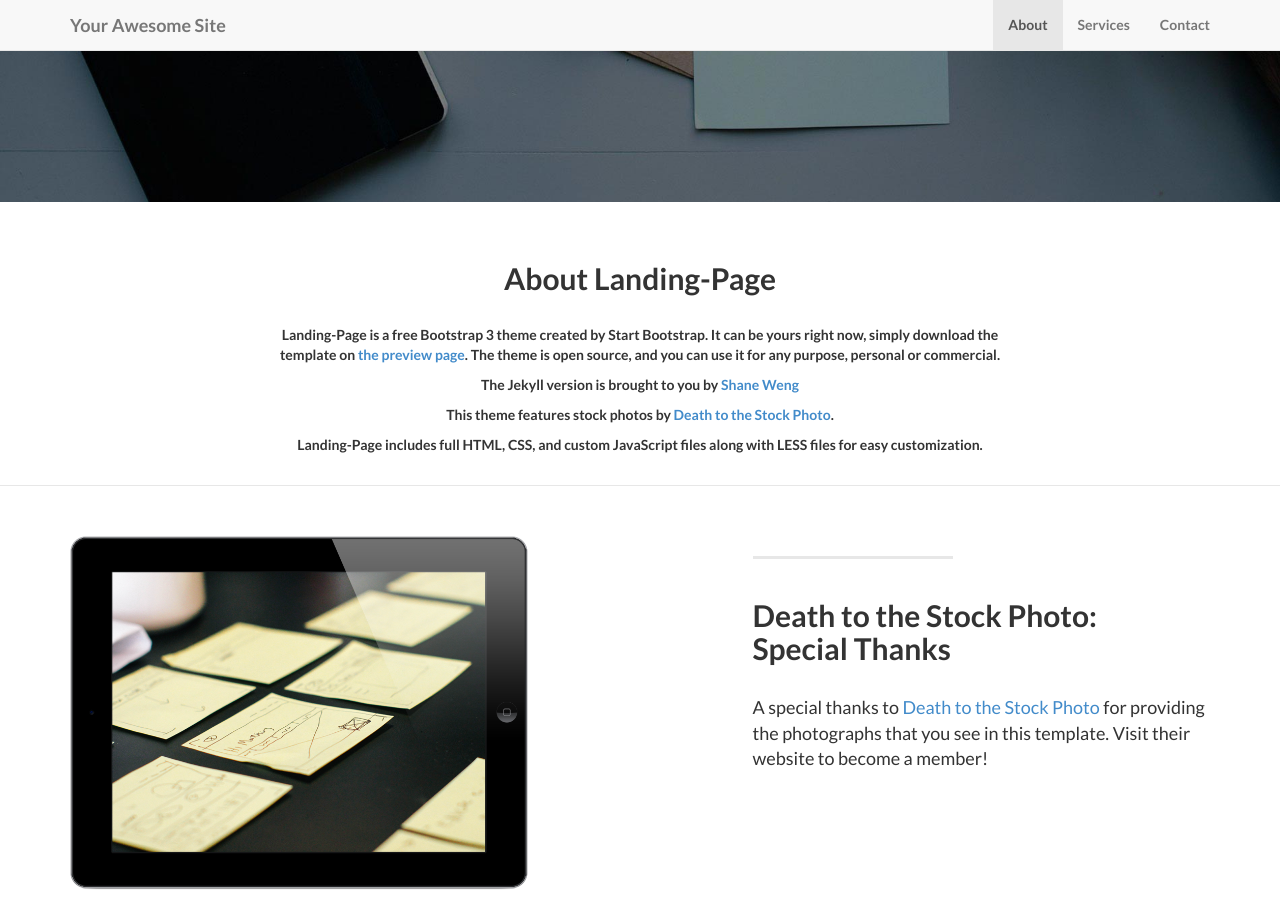
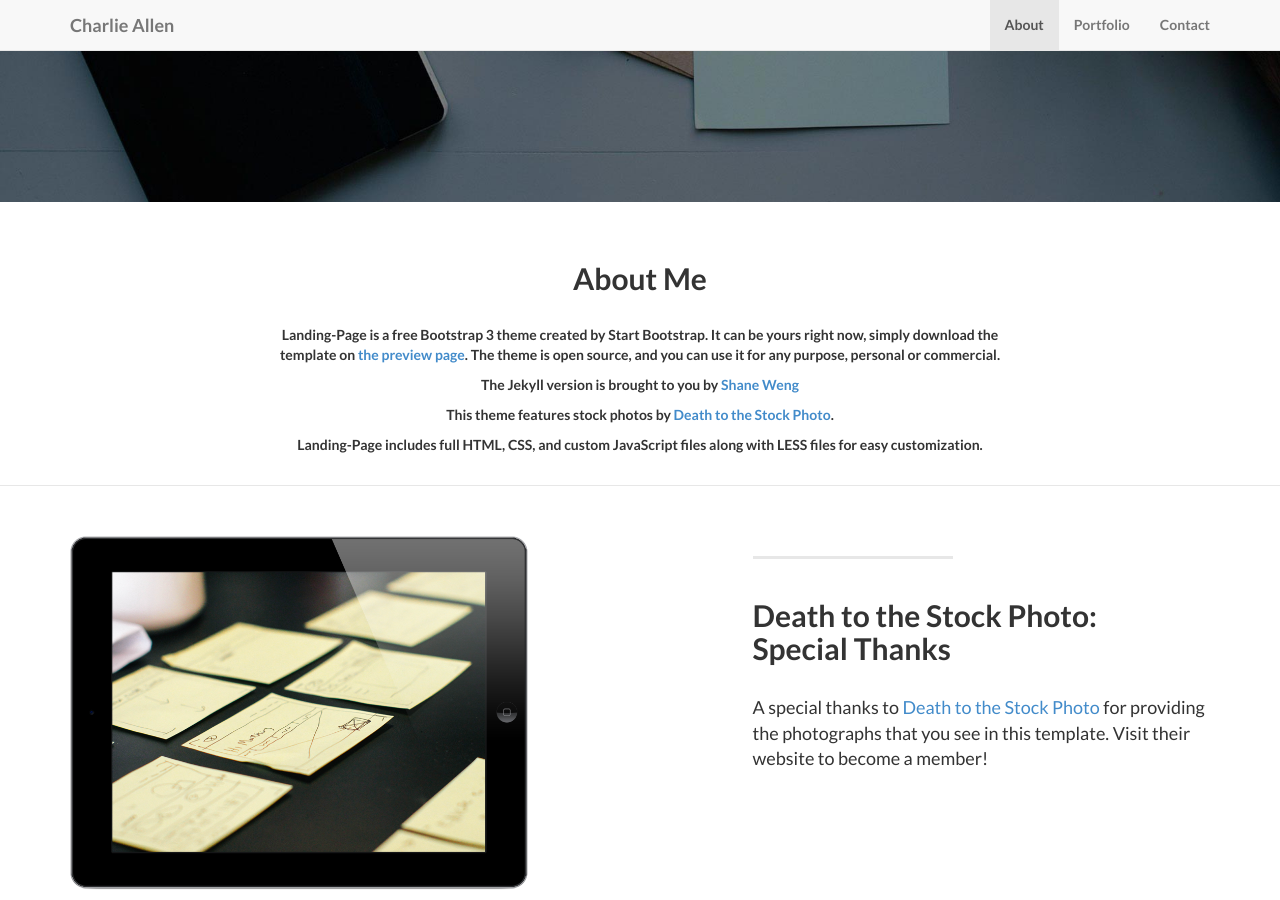
Before and after one commit to CharlieAllen/CharlieAllen.github.io, a Jekyll site: the page built from index.html, in a window 1280 px wide and 900 px high, scrolled down 575 px. Built offline with Jekyll 4.4.1, drawn with Linux system fonts in a browser that asks for light colours; part of the change alters nothing that is shown; some of the changed text lies outside the part shown.

```diff
--- a/_config.yml
+++ b/_config.yml
@@ -2,14 +2,11 @@
 #      Main Configs       #
 # ----------------------- #
 
-url: http://yoursite.com
-title: Your Awesome Site
-email: your-email@domain.com
-author: Your Name
-description: > # "Write an awesome description for your new site here.
-  You can edit this line in _config.yml. It will appear in your document
-  head meta (for Google search results) and in your feed.xml site
-  description.
+url: http://charlieallen.github.io/
+title: Charlie Allen
+email: charlieallen81@gmail.com
+author: Charlie Allen
+description: > # "London based Web Developer"
 copyright: 'Copyright &copy; 2015 Your Name. All Rights Reserved.'
 credits: 'Credits: Landing Page is a free to use, open source Bootstrap theme created by <a href="http://startbootstrap.com/">Start Bootstrap</a>.'
 
@@ -27,8 +24,8 @@ permalink: pretty
 
 social:
   - title: twitter
-    url: https://twitter.com/SBootstrap
+    url: https://twitter.com/spangle_cat
   - title: github
-    url: https://github.com/IronSummitMedia/startbootstrap
+    url: https://github.com/CharlieAllen
   - title: linkedin
-    url:
+    url: https://www.linkedin.com/in/charlieallen4
--- a/_includes/about.html
+++ b/_includes/about.html
@@ -3,7 +3,7 @@
         <div class="row">
             <div class="col-lg-8 col-lg-offset-2">
               <br/><br/>
-              <h2>About Landing-Page</h2>
+              <h2>About Me</h2>
               <br/>
                 <p>Landing-Page is a free Bootstrap 3 theme created by Start Bootstrap. It can be yours right now, simply download the template on <a href="http://startbootstrap.com/template-overviews/landing-page/">the preview page</a>. The theme is open source, and you can use it for any purpose, personal or commercial.</p>
                 <p>The Jekyll version is brought to you by <a href="https://github.com/swcool">Shane Weng</a></p>
--- a/_includes/contact.html
+++ b/_includes/contact.html
@@ -4,7 +4,7 @@
 
 			<div class="row">
 				<div class="col-lg-6">
-					<h2>Keep in Touch:</h2>
+					<h2>Find me:</h2>
 				</div>
 				<div class="col-lg-6">
 					<ul class="list-inline banner-social-buttons">
--- a/_includes/footer.html
+++ b/_includes/footer.html
@@ -13,7 +13,7 @@
                     </li>
                     <li class="footer-menu-divider">&sdot;</li>
                     <li>
-                        <a href="#services">Services</a>
+                        <a href="#services">Portfolio</a>
                     </li>
                     <li class="footer-menu-divider">&sdot;</li>
                     <li>
--- a/_includes/header.html
+++ b/_includes/header.html
@@ -18,7 +18,7 @@
                     <a class="page-scroll" href="#about">About</a>
                 </li>
                 <li>
-                    <a class="page-scroll" href="#services">Services</a>
+                    <a class="page-scroll" href="#services">Portfolio</a>
                 </li>
                 <li>
                     <a class="page-scroll" href="#contact">Contact</a>
```
